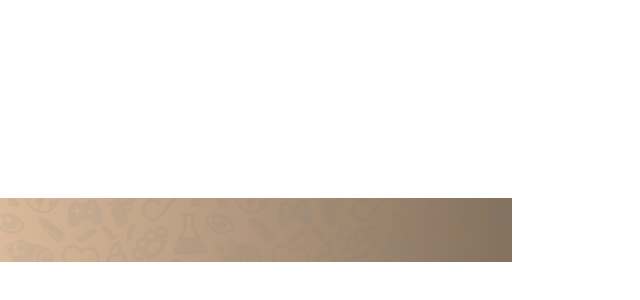
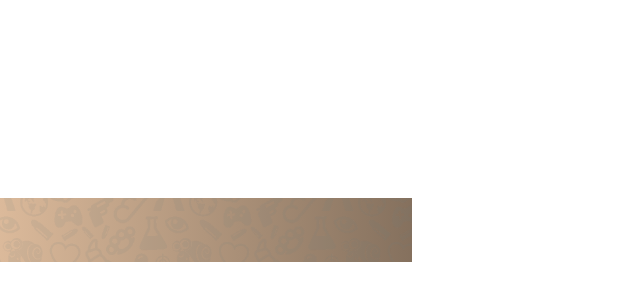
Before and after one commit to Mesrine67/banner_lsdream, a plain HTML site: page gradient_nav.html in a window 1280 px wide. Shown: the part 170-470 px from the top of the page, without its empty margins (0-640 px from the left). Drawn offline with Linux system fonts and the light colour scheme.

Commit message:
Update gradient_nav.html

```diff
--- a/gradient_nav.html
+++ b/gradient_nav.html
@@ -10,7 +10,7 @@
             margin: 0;
             padding: 0;
             font-family: 'Inter', sans-serif;
-            width: 512px; /* Largeur modifiée */
+            width: 412px; /* Largeur modifiée */
         }
 
         .container_banner {
@@ -19,12 +19,12 @@
             display: flex;
             align-items: center;
             justify-content: center;
-            width: 512px; /* Largeur modifiée */
+            width: 412px; /* Largeur modifiée */
         }
 
         .banner {
             position: relative;
-            width: 512px; /* Largeur modifiée */
+            width: 412px; /* Largeur modifiée */
             height: 64px; /* Hauteur modifiée */
             background-image: linear-gradient(90deg, rgba(184, 117, 55, 0.5), black); /* Direction horizontale 90deg */
             background-size: 100% 100%;
```
